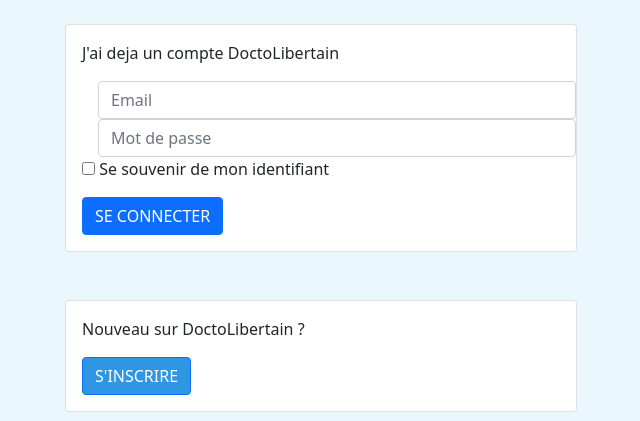
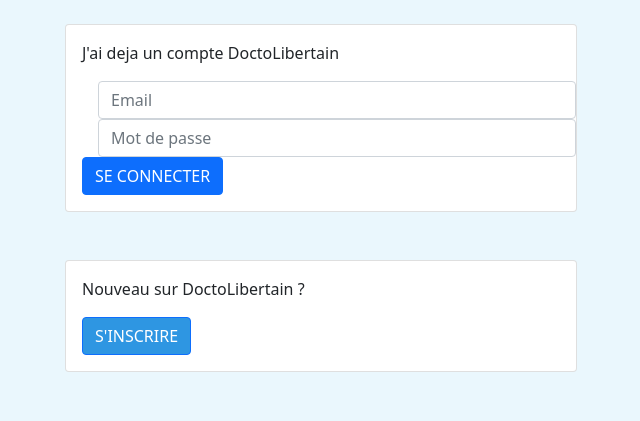
Before and after one commit to sehnryr/php-project-2022, a PHP site: page /login.php in a window 1280 px wide. Shown: the part 94-515 px from the top of the page, without its empty margins (319-959 px from the left). Run offline with PHP 8.4, Linux system fonts and the light colour scheme; some libraries are stand-ins or nearby versions; some web fonts are replaced.

Commit message:
fix: remove unnecessary code

```diff
--- a/login.php
+++ b/login.php
@@ -99,14 +99,6 @@ if (isset($_POST['login'])) {
           </div>
           <div class="form-group">
             <input type="password" id="passwordLogin" name="passwordLogin" class="form-control mx-sm-3" aria-describedby="passwordHelpInline" placeholder="Mot de passe" pattern=".{1,256}" required>
-            <!-- <small id="passwordHelpInline" class="text-muted">
-              Must be 8-256 characters long.
-            </small> -->
-          </div>
-
-          <div class="custom-control custom-checkbox mb-3">
-            <input type="checkbox" class="custom-control-input" id="customControlValidation1">
-            <label class="custom-control-label" for="customControlValidation1">Se souvenir de mon identifiant</label>
           </div>
           <button type="submit" name="login" class="btn btn-primary">SE CONNECTER</button>
         </form>
```
